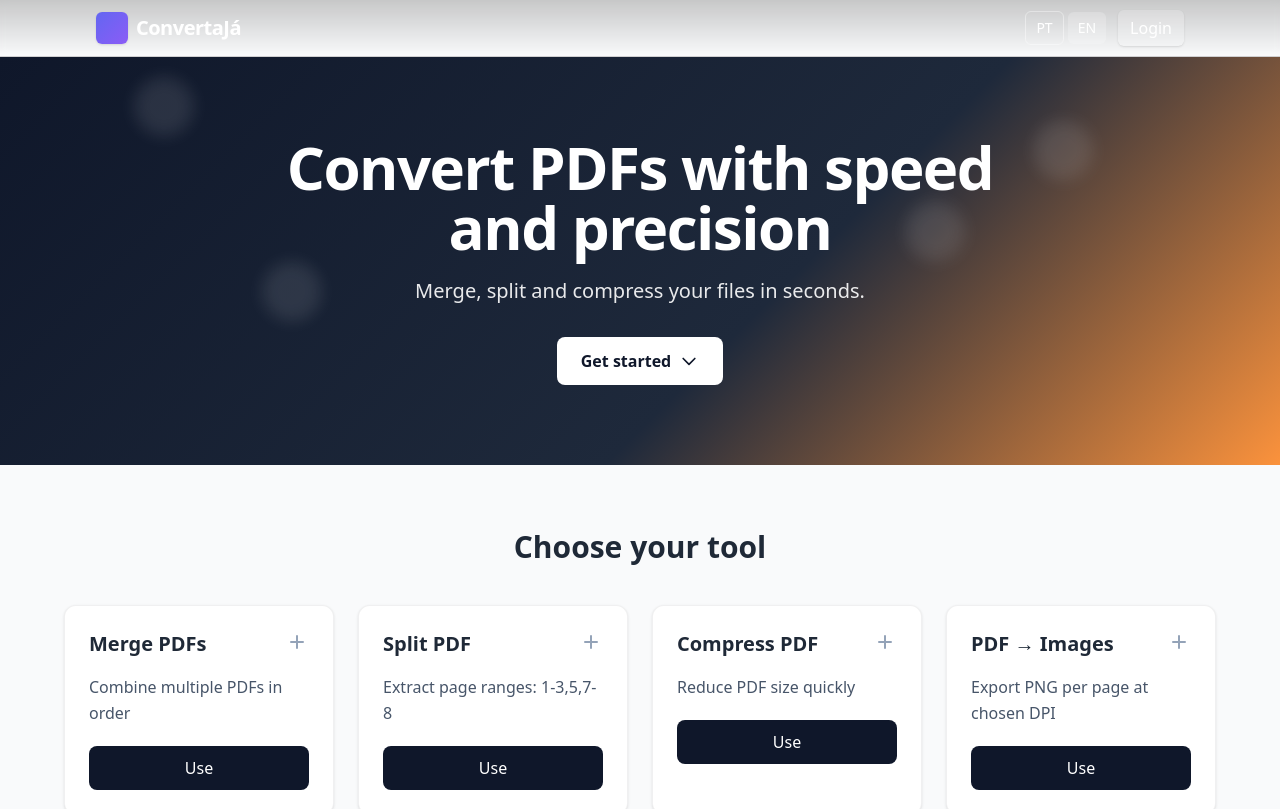
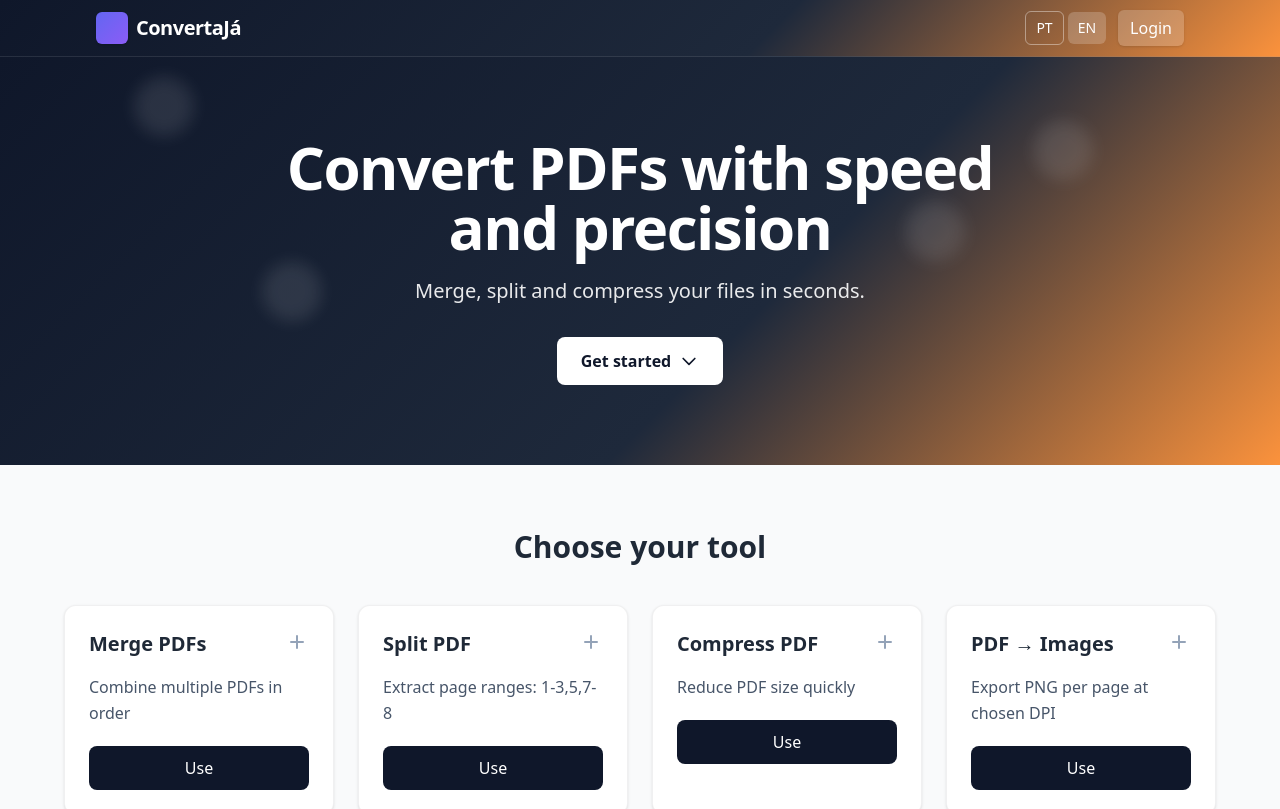
Before and after one commit to Ismaelly1984/ConvertaJa, a React (Vite) app in the folder frontend/: page / in a window 1280 px wide. Shown: the top 809 px of the page. Built offline with nearby package versions, Linux system fonts and the light colour scheme; no server answers.

Commit message:
style(nav): alinhar variante sobre o hero à mesma cor/gradiente do hero (gradient-bg)

```diff
--- a/frontend/src/styles/nav.css
+++ b/frontend/src/styles/nav.css
@@ -9,7 +9,9 @@
 }
 
 .nav--gradient {
-  @apply bg-gradient-to-b from-black/20 to-transparent text-white border-b border-white/15 backdrop-blur-sm;
+  /* Mesma paleta do hero (gradient-bg) */
+  background: linear-gradient(135deg, #0f172a 0%, #1e293b 60%, #fb923c 100%);
+  @apply text-white border-b border-white/10;
 }
 
 .nav__container {
```
